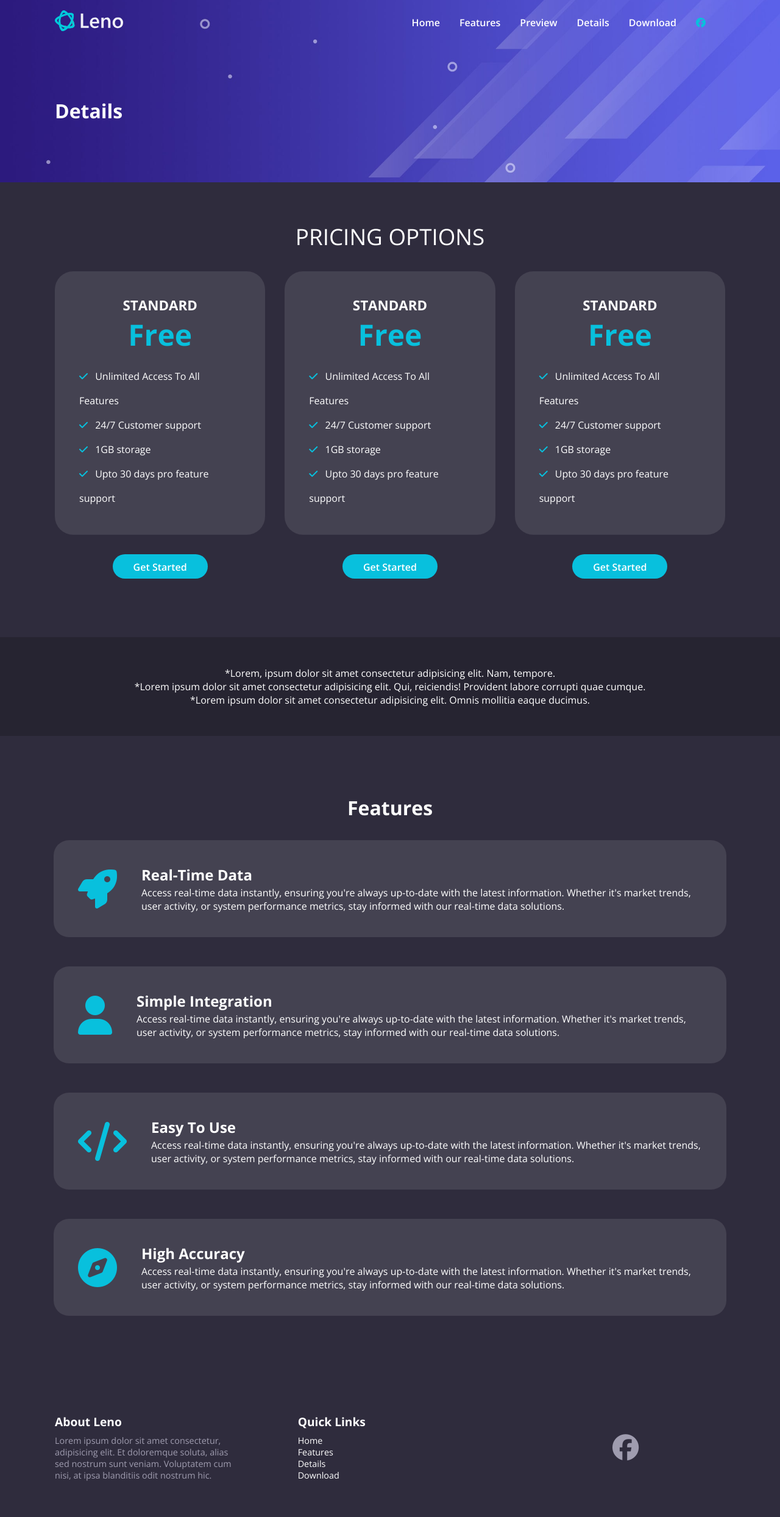
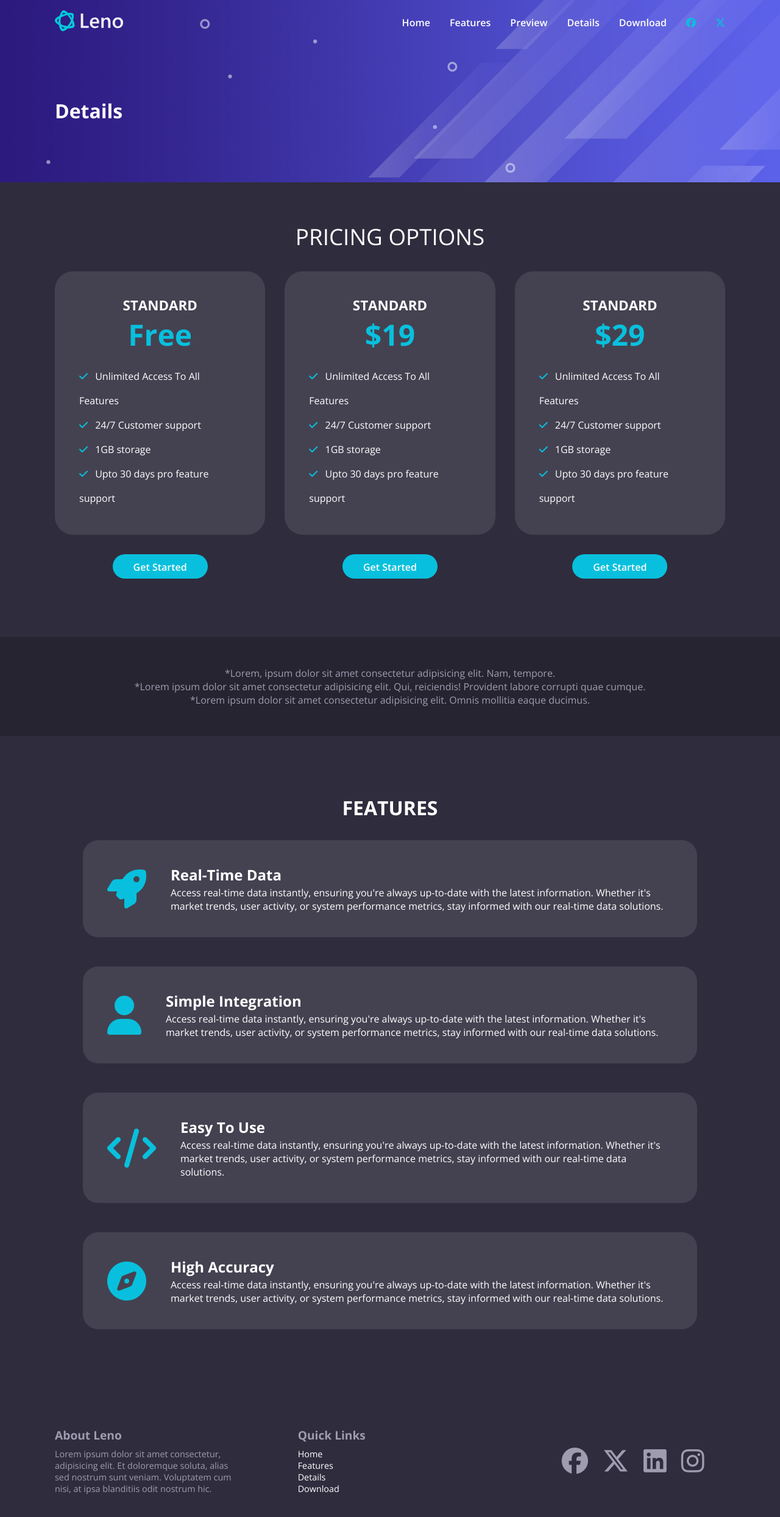
Before and after one commit to afaiyaz006/frontend-course, a plain HTML site: page leno-project/details.html in a window 1280 px wide. Shown: the whole page at 61% size. Drawn offline with nearby package versions, Linux system fonts and the light colour scheme.

Commit message:
updated colors and adjusted ui responsiveness

```diff
--- a/leno-project/details.html
+++ b/leno-project/details.html
@@ -63,7 +63,7 @@
               </li>
               <li class="navbar__menu-item">
                 <a href="x.com" class="navbar__menu-link">
-                  <i class="fa-brands fa-twitter-x"></i>
+                  <i class="fa-brands fa-x-twitter"></i>
                 </a>
               </li>
             </ul>
@@ -107,7 +107,7 @@
                 </li>
                 <li class="navbar__mobile-menu-item">
                   <a href="x.com" class="navbar__mobile-menu-link">
-                    <i class="fa-brands fa-twitter-x"></i>
+                    <i class="fa-brands fa-x-twitter"></i>
                   </a>
                 </li>
               </ul>
@@ -158,7 +158,7 @@
             <div class="pricing__card">
               <div class="pricing__card-box">
                 <h4 class="pricing__card-title">Standard</h4>
-                <h3 class="pricing__card-price">Free</h3>
+                <h3 class="pricing__card-price">$19</h3>
                 <div class="pricing__card-body">
                   <ul class="pricing__card-list">
                     <div class="pricing__card-item">
@@ -187,7 +187,7 @@
             <div class="pricing__card">
               <div class="pricing__card-box">
                 <h4 class="pricing__card-title">Standard</h4>
-                <h3 class="pricing__card-price">Free</h3>
+                <h3 class="pricing__card-price">$29</h3>
                 <div class="pricing__card-body">
                   <ul class="pricing__card-list">
                     <div class="pricing__card-item">
@@ -319,7 +319,13 @@
               <i class="fa-brands fa-facebook fa-3x"></i>
             </a>
             <a href="#" class="footer__social-link">
-              <i class="fa-brands fa-twitter-x fa-3x"></i>
+              <i class="fa-brands fa-x-twitter fa-3x"></i>
+            </a>
+            <a href="#" class="footer__social-link">
+              <i class="fa-brands fa-linkedin fa-3x"></i>
+            </a>
+            <a href="#" class="footer__social-link">
+              <i class="fa-brands fa-instagram fa-3x"></i>
             </a>
           </div>
         </div>
--- a/leno-project/styles.css
+++ b/leno-project/styles.css
@@ -218,12 +218,12 @@ img {
 /*Features*/
 .features {
   background-color: var(--tertiary-color);
-  padding: 6rem 2rem;
+  padding: 6rem 5rem;
 }
 .features__container {
   text-align: center;
 }
-.features__title {
+.features__title-text {
   font-size: 2.3rem;
   margin-bottom: 2rem;
   text-transform: uppercase;
@@ -287,6 +287,7 @@ img {
 .preview__video-wrapper img {
   max-width: 800px;
   width: 100%;
+  height: 100%;
 }
 
 /*Play button*/
@@ -476,6 +477,9 @@ dialog {
   align-items: center;
   gap: 2rem;
 }
+.download__content {
+  max-width: 500px;
+}
 .download_description {
   font-size: 1.5rem;
   margin-top: 1.5rem;
@@ -512,7 +516,7 @@ dialog {
 }
 .footer__links-link,
 .footer__social-link:hover {
-  color: #fff;
+  color: #9f9caf;
 }
 .footer__container {
   display: grid;
@@ -523,7 +527,7 @@ dialog {
 }
 .footer__title {
   font-size: 1.2rem;
-  color: #fff;
+  color: #9f9caf;
   margin-bottom: 0.5rem;
 }
 .footer__social {
@@ -597,6 +601,7 @@ dialog {
   text-align: center;
   padding: 3rem;
   font-weight: lighter;
+  color: #9f9caf;
 }
 
 .features__title-text {
@@ -604,8 +609,11 @@ dialog {
   font-size: 32px;
   font-weight: 700;
 }
+
 .features__list-items {
   display: flex;
+  align-items: center;
+  justify-content: center;
   flex-direction: column;
   gap: 3rem;
   margin-top: 2rem;
@@ -633,6 +641,12 @@ dialog {
 .rocket {
   color: var(--primary-color);
   height: 50px;
+}
+.footer {
+  color: #9f9caf;
+}
+.footer__links {
+  color: #9f9caf;
 }
 /*animation*/
 @keyframes pulse-border {
@@ -778,4 +792,7 @@ dialog {
     width: 100%;
     text-align: center;
   }
+  .features {
+    padding: 1.5rem 2rem;
+  }
 }
```
Also changed, not shown: leno-project/index.html (+8 -2 lines).
